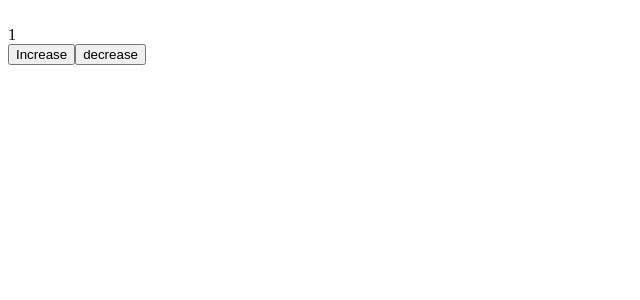
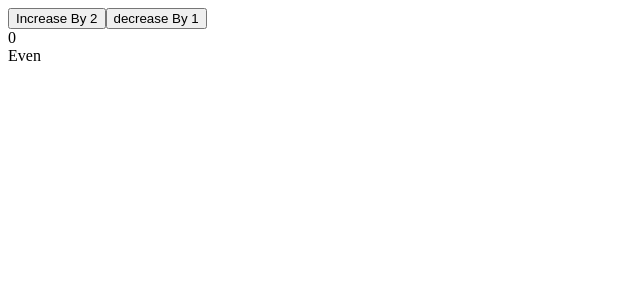
Before and after one commit to Arpit-voice/learning-react2, a React (Vite) app: page / in a window 1280 px wide. Shown: the top 300 px of the page, without its empty margins (0-640 px from the left). Built offline with nearby package versions, Linux system fonts and the light colour scheme.

Commit message:
Selectors : Mediator

```diff
--- a/src/App.tsx
+++ b/src/App.tsx
@@ -1,57 +1,37 @@
 import { useEffect, useRef, useState,memo } from 'react'
+import { RecoilRoot, useRecoilValue, useSetRecoilState } from 'recoil'
+import { counterAtom } from './store/atoms/counter'
+import { evenSelector } from './store/selectors/isEven'
 
 function App(){
   return <>
-    <br></br>
-    <Counter/>
+    <RecoilRoot>
+        <Buttons/>
+        <Counter/>
+        <IsEven/>
+    </RecoilRoot>
+  </>
+}
+
+function Buttons(){
+  const setCount = useSetRecoilState(counterAtom)
+  return <>
+  <button onClick ={()=>{setCount(c=>c+2)}}>Increase By 2</button>
+  <button onClick ={()=>{setCount(c=>c-1)}}>decrease By 1</button>
   </>
 }
 
 function Counter(){
-  const [state,setState] = useState(0)
-
-  useEffect(()=>{
-    setInterval(() => {
-      setState(c=>c+1)
-    }, 3000);
-  },[])
-
-
-  //even though there are no props that are passed to children and no change in props of children
-  // it all got re-rernder just because its parent re-rendersd
-  ///obselete re-rendering of all elements
+  const count = useRecoilValue(counterAtom)
   return <div>
-    <MemoizedCurrentCounter/>
-    <Increase />
-    <Decrease />
+    {count}
   </div>
 }
 
-/// wrap all the function in memo that
-//  u dont want to re-render untill its related props are changed
-const MemoizedCurrentCounter = memo(function CurrentCounter(){
-    return <div>
-      1
-    </div>
-})
-
-const Increase = memo(function(){
-  return <>
-  <button>Increase</button>
-  </>
-})
-
-const Decrease = memo(function Decrease(){
-  return <>
-  <button>decrease</button>
-  </>
-})
+function IsEven(){
+  const even = useRecoilValue(evenSelector)
+  return <div>
+    {even ? "Even" : "Odd"}
+  </div>
+}
 export default App
-
-
-/// all useEffects of all components will run in the last in the stack calling way
-
-
-
-
-//this will only re-render the outer-box
--- /dev/null
+++ b/src/store/selectors/isEven.ts
@@ -0,0 +1,15 @@
+import { selector } from "recoil";
+import { counterAtom } from "../atoms/counter";
+
+export const evenSelector = selector({
+    key : "isEvenSlector",
+    get : function ( {get} ){
+        const currentCount = get(counterAtom)
+        const isEven = currentCount%2 == 0;
+        return  isEven;
+    }
+})
+
+
+// this is how u can derive some state(isEven) from any atom (counterAtom)
+// get is for getting the attom
```
